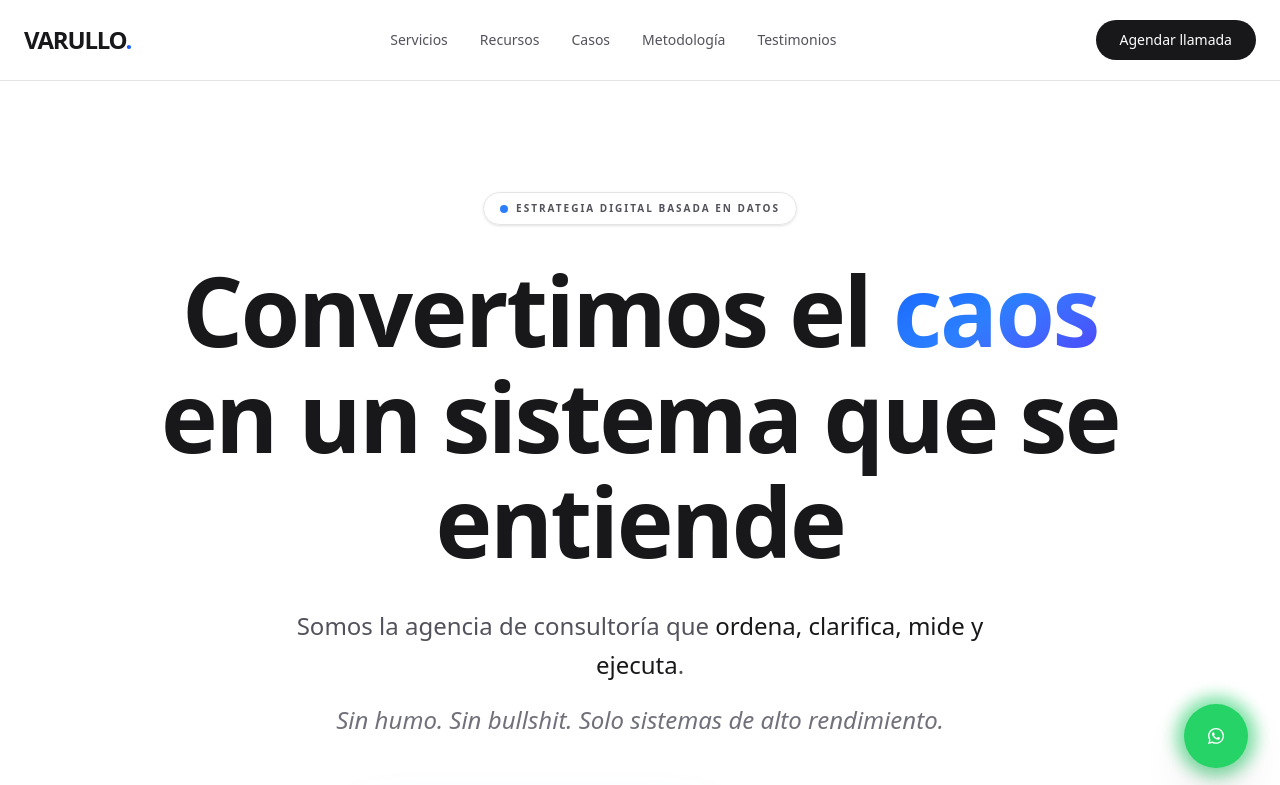
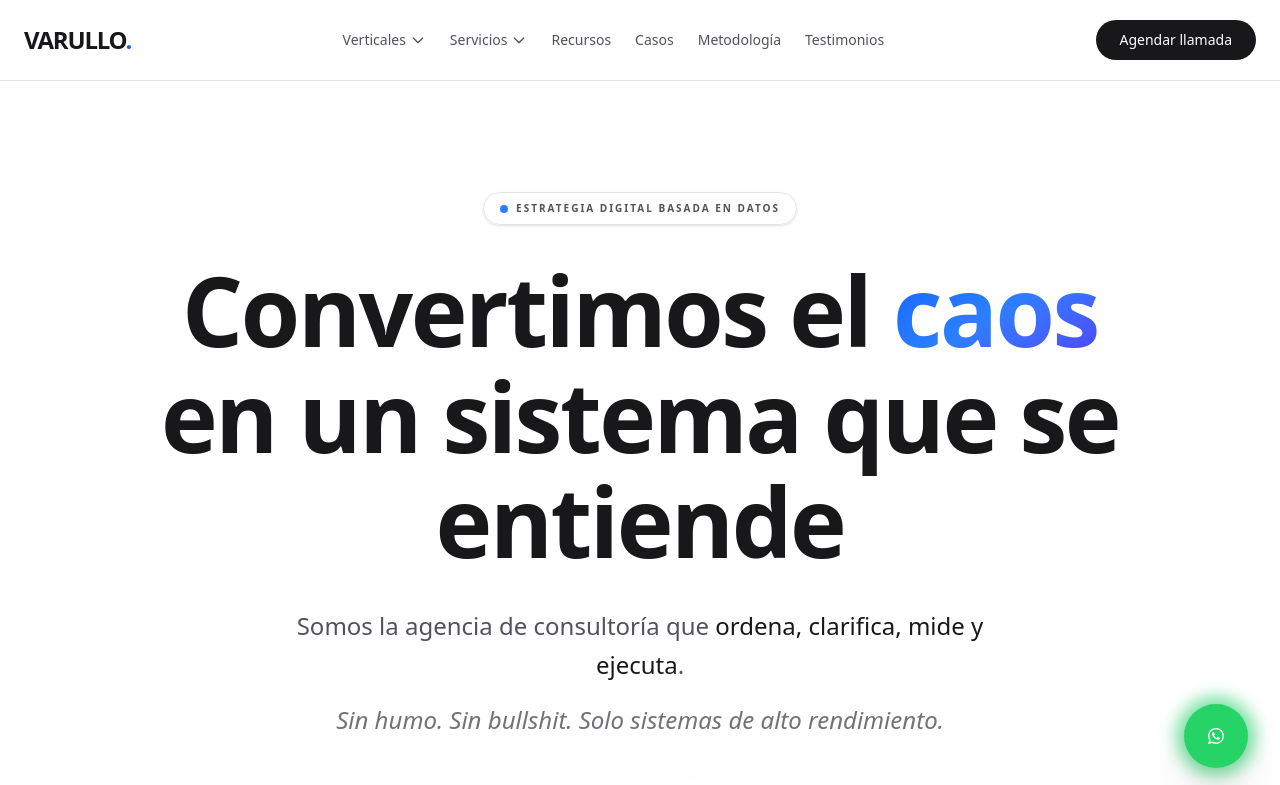
Before and after one commit to jesuscript96/test-clipper-autonomy, a Next.js app: page / in a window 1280 px wide. Shown: the top 785 px of the page. Built offline with nearby package versions, Linux system fonts and the light colour scheme.

Commit message:
feat: add dropdown menus for verticales and servicios in header navigation

```diff
--- a/src/components/sections/Header.tsx
+++ b/src/components/sections/Header.tsx
@@ -16,10 +16,67 @@ export const Header = () => {
         </Link>
 
         {/* Desktop Nav */}
-        <nav className="hidden md:flex items-center gap-8">
-          <Link href="#services" className="text-sm font-medium text-zinc-600 hover:text-zinc-900 dark:text-zinc-400 dark:hover:text-zinc-100 transition-colors">
-            Servicios
-          </Link>
+        <nav className="hidden md:flex items-center gap-6">
+          {/* Verticales Dropdown */}
+          <div className="relative group">
+            <button className="text-sm font-medium text-zinc-600 hover:text-zinc-900 dark:text-zinc-400 dark:hover:text-zinc-100 transition-colors flex items-center gap-1">
+              Verticales
+              <svg className="w-4 h-4" fill="none" stroke="currentColor" viewBox="0 0 24 24"><path strokeLinecap="round" strokeLinejoin="round" strokeWidth="2" d="M19 9l-7 7-7-7" /></svg>
+            </button>
+            <div className="absolute top-full left-0 mt-2 w-64 bg-white dark:bg-zinc-900 rounded-2xl shadow-2xl border border-zinc-200 dark:border-zinc-800 opacity-0 invisible group-hover:opacity-100 group-hover:visible transition-all duration-200 p-4 z-50">
+              <div className="grid grid-cols-2 gap-2">
+                {[
+                  { name: "Agencias", href: "/vertical/agencias" },
+                  { name: "E-commerce", href: "/vertical/ecommerce" },
+                  { name: "SaaS", href: "/vertical/saas" },
+                  { name: "Educación", href: "/vertical/educacion" },
+                  { name: "Finanzas", href: "/vertical/finanzas" },
+                  { name: "Healthcare", href: "/vertical/healthcare" },
+                  { name: "Tecnología", href: "/vertical/tecnologia" },
+                  { name: "Energía", href: "/vertical/energia" },
+                  { name: "Retail", href: "/vertical/retail" },
+                  { name: "Logística", href: "/vertical/logistica" },
+                  { name: "Manufactura", href: "/vertical/manufactura" },
+                  { name: "Hospitalidad", href: "/vertical/hospitalidad" }
+                ].map((vertical) => (
+                  <Link
+                    key={vertical.href}
+                    href={vertical.href}
+                    className="px-3 py-2 rounded-lg text-sm text-zinc-700 dark:text-zinc-300 hover:bg-zinc-100 dark:hover:bg-zinc-800 transition-colors"
+                  >
+                    {vertical.name}
+                  </Link>
+                ))}
+              </div>
+            </div>
+          </div>
+
+          {/* Servicios Dropdown */}
+          <div className="relative group">
+            <button className="text-sm font-medium text-zinc-600 hover:text-zinc-900 dark:text-zinc-400 dark:hover:text-zinc-100 transition-colors flex items-center gap-1">
+              Servicios
+              <svg className="w-4 h-4" fill="none" stroke="currentColor" viewBox="0 0 24 24"><path strokeLinecap="round" strokeLinejoin="round" strokeWidth="2" d="M19 9l-7 7-7-7" /></svg>
+            </button>
+            <div className="absolute top-full left-0 mt-2 w-72 bg-white dark:bg-zinc-900 rounded-2xl shadow-2xl border border-zinc-200 dark:border-zinc-800 opacity-0 invisible group-hover:opacity-100 group-hover:visible transition-all duration-200 p-4 z-50">
+              <div className="space-y-2">
+                <Link href="/servicios/automatizacion" className="block p-3 rounded-xl hover:bg-zinc-50 dark:hover:bg-zinc-800 transition-colors">
+                  <div className="font-bold text-zinc-900 dark:text-zinc-100">Automatización</div>
+                  <div className="text-xs text-zinc-500 mt-1">Procesos automáticos 24/7</div>
+                </Link>
+                <Link href="/servicios/consultoria" className="block p-3 rounded-xl hover:bg-zinc-50 dark:hover:bg-zinc-800 transition-colors">
+                  <div className="font-bold text-zinc-900 dark:text-zinc-100">Consultoría Estratégica</div>
+                  <div className="text-xs text-zinc-500 mt-1">Transformación digital</div>
+                </Link>
+                <div className="pt-2 mt-2 border-t border-zinc-200 dark:border-zinc-700">
+                  <Link href="/recursos" className="block p-3 rounded-xl hover:bg-zinc-50 dark:hover:bg-zinc-800 transition-colors">
+                    <div className="font-bold text-zinc-900 dark:text-zinc-100">📚 Recursos Gratuitos</div>
+                    <div className="text-xs text-zinc-500 mt-1">Kits y guías descargables</div>
+                  </Link>
+                </div>
+              </div>
+            </div>
+          </div>
+
           <Link href="/recursos" className="text-sm font-medium text-zinc-600 hover:text-zinc-900 dark:text-zinc-400 dark:hover:text-zinc-100 transition-colors">
             Recursos
           </Link>
```
